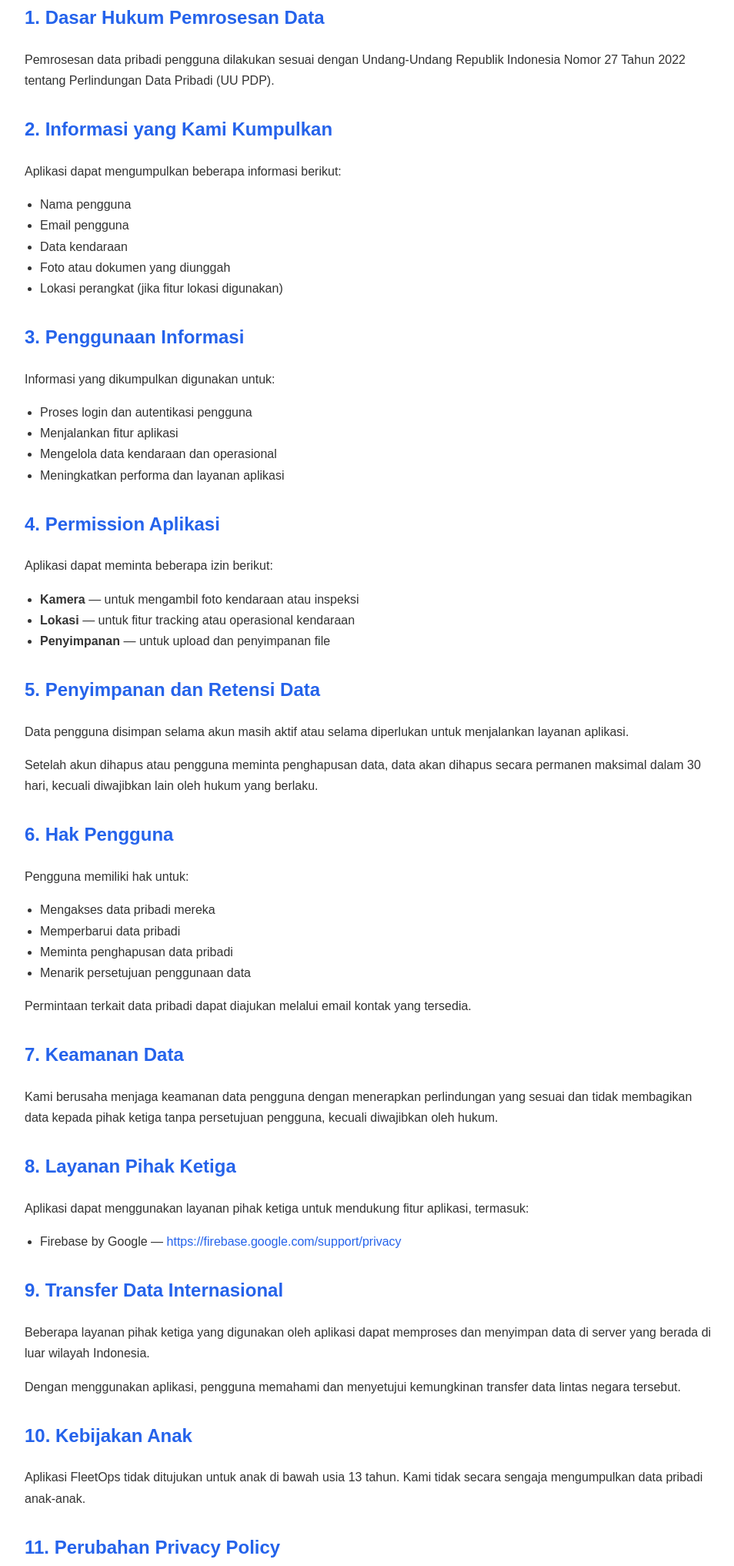
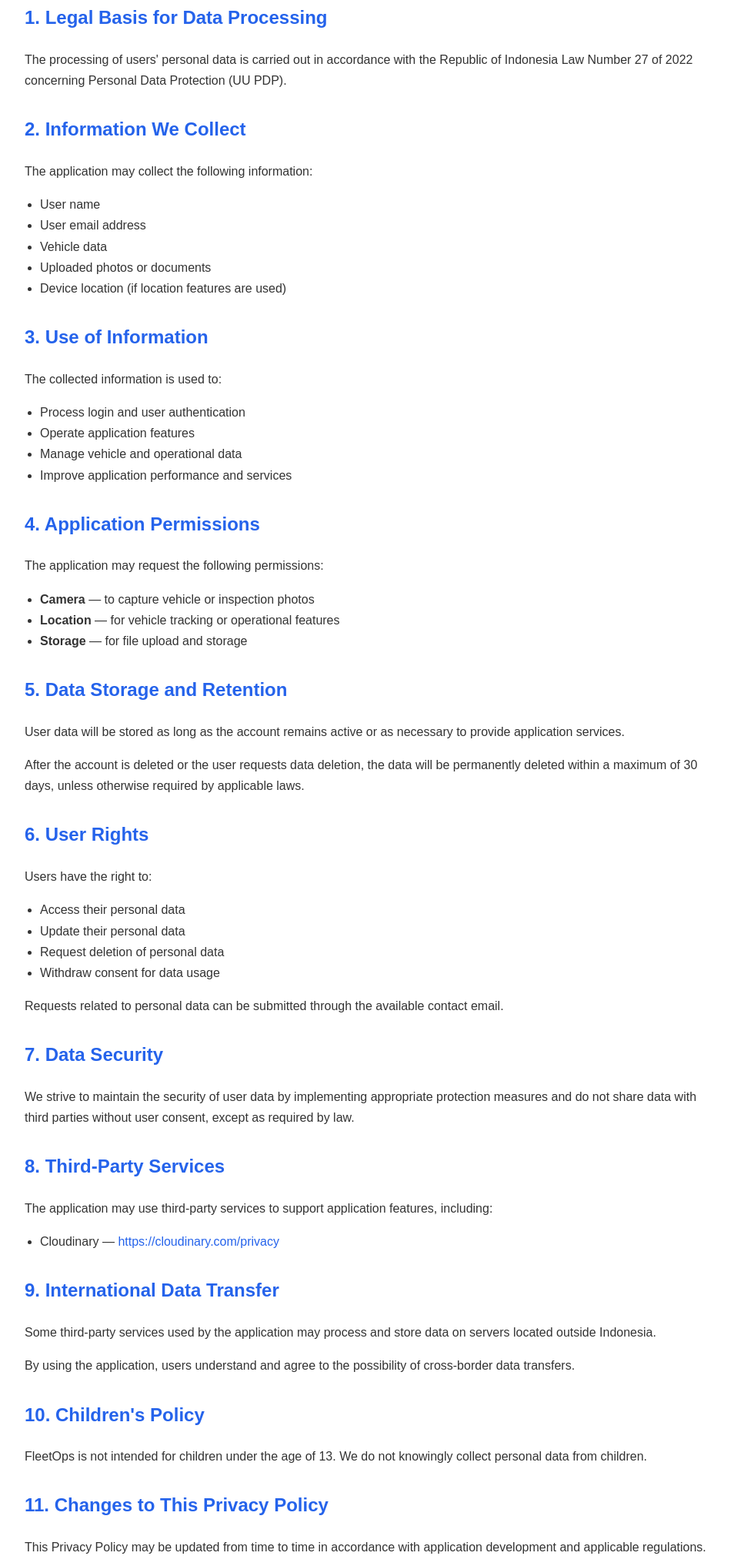
Before and after one commit to fleetops-pbl/privacy-policy, a plain HTML site: page index.html in a window 1280 px wide. Shown: the part 364-2398 px from the top of the page at 77% size, without its empty margins (158-1112 px from the left). Drawn offline with Linux system fonts and the light colour scheme.

Commit message:
Update index.html

```diff
--- a/index.html
+++ b/index.html
@@ -1,5 +1,5 @@
 <!DOCTYPE html>
-<html lang="id">
+<html lang="en">
 <head>
   <meta charset="UTF-8" />
   <meta name="viewport" content="width=device-width, initial-scale=1.0"/>
@@ -82,155 +82,156 @@
     <p><strong>FleetOps Mobile Application</strong></p>
 
     <p class="date">
-      Berlaku sejak: 15 Mei 2026
+      Effective Date: May 15, 2026
     </p>
 
     <div class="highlight">
-      Privacy Policy ini menjelaskan bagaimana FleetOps mengumpulkan,
-      menggunakan, menyimpan, dan melindungi informasi pengguna saat
-      menggunakan aplikasi.
+      This Privacy Policy explains how FleetOps collects,
+      uses, stores, and protects user information when
+      using the application.
     </div>
 
-    <h2>1. Dasar Hukum Pemrosesan Data</h2>
+    <h2>1. Legal Basis for Data Processing</h2>
 
     <p>
-      Pemrosesan data pribadi pengguna dilakukan sesuai dengan
-      Undang-Undang Republik Indonesia Nomor 27 Tahun 2022
-      tentang Perlindungan Data Pribadi (UU PDP).
+      The processing of users' personal data is carried out in accordance with
+      the Republic of Indonesia Law Number 27 of 2022 concerning
+      Personal Data Protection (UU PDP).
     </p>
 
-    <h2>2. Informasi yang Kami Kumpulkan</h2>
+    <h2>2. Information We Collect</h2>
 
     <p>
-      Aplikasi dapat mengumpulkan beberapa informasi berikut:
+      The application may collect the following information:
     </p>
 
     <ul>
-      <li>Nama pengguna</li>
-      <li>Email pengguna</li>
-      <li>Data kendaraan</li>
-      <li>Foto atau dokumen yang diunggah</li>
-      <li>Lokasi perangkat (jika fitur lokasi digunakan)</li>
+      <li>User name</li>
+      <li>User email address</li>
+      <li>Vehicle data</li>
+      <li>Uploaded photos or documents</li>
+      <li>Device location (if location features are used)</li>
     </ul>
 
-    <h2>3. Penggunaan Informasi</h2>
+    <h2>3. Use of Information</h2>
 
     <p>
-      Informasi yang dikumpulkan digunakan untuk:
+      The collected information is used to:
     </p>
 
     <ul>
-      <li>Proses login dan autentikasi pengguna</li>
-      <li>Menjalankan fitur aplikasi</li>
-      <li>Mengelola data kendaraan dan operasional</li>
-      <li>Meningkatkan performa dan layanan aplikasi</li>
+      <li>Process login and user authentication</li>
+      <li>Operate application features</li>
+      <li>Manage vehicle and operational data</li>
+      <li>Improve application performance and services</li>
     </ul>
 
-    <h2>4. Permission Aplikasi</h2>
+    <h2>4. Application Permissions</h2>
 
     <p>
-      Aplikasi dapat meminta beberapa izin berikut:
+      The application may request the following permissions:
     </p>
 
     <ul>
       <li>
-        <strong>Kamera</strong> — untuk mengambil foto kendaraan atau inspeksi
+        <strong>Camera</strong> — to capture vehicle or inspection photos
       </li>
 
       <li>
-        <strong>Lokasi</strong> — untuk fitur tracking atau operasional kendaraan
+        <strong>Location</strong> — for vehicle tracking or operational features
       </li>
 
       <li>
-        <strong>Penyimpanan</strong> — untuk upload dan penyimpanan file
+        <strong>Storage</strong> — for file upload and storage
       </li>
     </ul>
 
-    <h2>5. Penyimpanan dan Retensi Data</h2>
+    <h2>5. Data Storage and Retention</h2>
 
     <p>
-      Data pengguna disimpan selama akun masih aktif
-      atau selama diperlukan untuk menjalankan layanan aplikasi.
+      User data will be stored as long as the account remains active
+      or as necessary to provide application services.
     </p>
 
     <p>
-      Setelah akun dihapus atau pengguna meminta penghapusan data,
-      data akan dihapus secara permanen maksimal dalam 30 hari,
-      kecuali diwajibkan lain oleh hukum yang berlaku.
+      After the account is deleted or the user requests data deletion,
+      the data will be permanently deleted within a maximum of 30 days,
+      unless otherwise required by applicable laws.
     </p>
 
-    <h2>6. Hak Pengguna</h2>
+    <h2>6. User Rights</h2>
 
     <p>
-      Pengguna memiliki hak untuk:
+      Users have the right to:
     </p>
 
     <ul>
-      <li>Mengakses data pribadi mereka</li>
-      <li>Memperbarui data pribadi</li>
-      <li>Meminta penghapusan data pribadi</li>
-      <li>Menarik persetujuan penggunaan data</li>
+      <li>Access their personal data</li>
+      <li>Update their personal data</li>
+      <li>Request deletion of personal data</li>
+      <li>Withdraw consent for data usage</li>
     </ul>
 
     <p>
-      Permintaan terkait data pribadi dapat diajukan melalui email kontak yang tersedia.
+      Requests related to personal data can be submitted through the available contact email.
     </p>
 
-    <h2>7. Keamanan Data</h2>
+    <h2>7. Data Security</h2>
 
     <p>
-      Kami berusaha menjaga keamanan data pengguna dengan menerapkan
-      perlindungan yang sesuai dan tidak membagikan data kepada pihak ketiga
-      tanpa persetujuan pengguna, kecuali diwajibkan oleh hukum.
+      We strive to maintain the security of user data by implementing
+      appropriate protection measures and do not share data with third parties
+      without user consent, except as required by law.
     </p>
 
-    <h2>8. Layanan Pihak Ketiga</h2>
+    <h2>8. Third-Party Services</h2>
 
     <p>
-      Aplikasi dapat menggunakan layanan pihak ketiga untuk mendukung
-      fitur aplikasi, termasuk:
+      The application may use third-party services to support
+      application features, including:
     </p>
 
     <ul>
       <li>
-        Firebase by Google —
-        <a href="https://firebase.google.com/support/privacy" target="_blank">
-          https://firebase.google.com/support/privacy
+        Cloudinary —
+        <a href="https://cloudinary.com/privacy" target="_blank">
+          https://cloudinary.com/privacy
         </a>
       </li>
     </ul>
 
-    <h2>9. Transfer Data Internasional</h2>
+    <h2>9. International Data Transfer</h2>
 
     <p>
-      Beberapa layanan pihak ketiga yang digunakan oleh aplikasi
-      dapat memproses dan menyimpan data di server yang berada
-      di luar wilayah Indonesia.
+      Some third-party services used by the application
+      may process and store data on servers located
+      outside Indonesia.
     </p>
 
     <p>
-      Dengan menggunakan aplikasi, pengguna memahami dan menyetujui
-      kemungkinan transfer data lintas negara tersebut.
+      By using the application, users understand and agree
+      to the possibility of cross-border data transfers.
     </p>
 
-    <h2>10. Kebijakan Anak</h2>
+    <h2>10. Children's Policy</h2>
 
     <p>
-      Aplikasi FleetOps tidak ditujukan untuk anak di bawah usia 13 tahun.
-      Kami tidak secara sengaja mengumpulkan data pribadi anak-anak.
+      FleetOps is not intended for children under the age of 13.
+      We do not knowingly collect personal data from children.
     </p>
 
-    <h2>11. Perubahan Privacy Policy</h2>
+    <h2>11. Changes to This Privacy Policy</h2>
 
     <p>
-      Privacy Policy ini dapat diperbarui sewaktu-waktu sesuai dengan
-      pengembangan aplikasi dan perubahan regulasi yang berlaku.
+      This Privacy Policy may be updated from time to time
+      in accordance with application development and applicable regulations.
     </p>
 
-    <h2>12. Kontak</h2>
+    <h2>12. Contact</h2>
 
     <p>
-      Jika terdapat pertanyaan terkait Privacy Policy ini, silakan hubungi:
+      If you have any questions regarding this Privacy Policy,
+      please contact:
     </p>
 
     <p>
```
